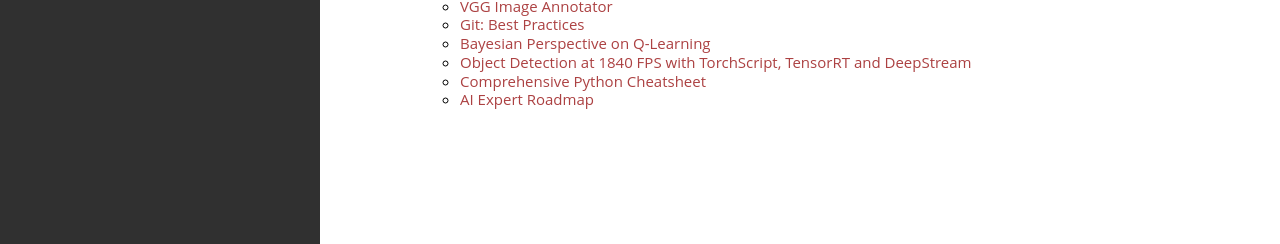
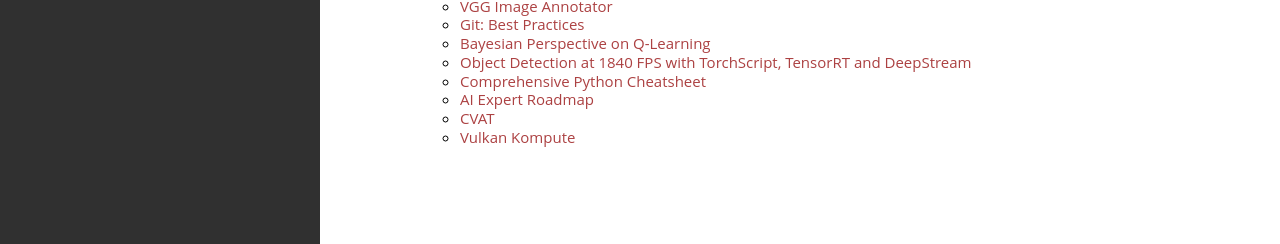
Before and after one commit to pharrellyhy/pharrellyhy.github.io.bakcup, a Jekyll site: the page built from resource.md, in a window 1280 px wide and 900 px high, scrolled down 4372 px. Shown: the part 653-897 px from the top of the window. Built offline with Jekyll 4.4.1, drawn with Linux system fonts in a browser that asks for light colours.

Commit message:
Update resources.

```diff
--- a/_data/nav.yml
+++ b/_data/nav.yml
@@ -762,3 +762,9 @@
 
     - title: "AI Expert Roadmap"
       url: "https://github.com/AMAI-GmbH/AI-Expert-Roadmap"
+
+    - title: "CVAT"
+      url: "https://github.com/openvinotoolkit/cvat"
+
+    - title: "Vulkan Kompute"
+      url: "https://github.com/EthicalML/vulkan-kompute"
```
